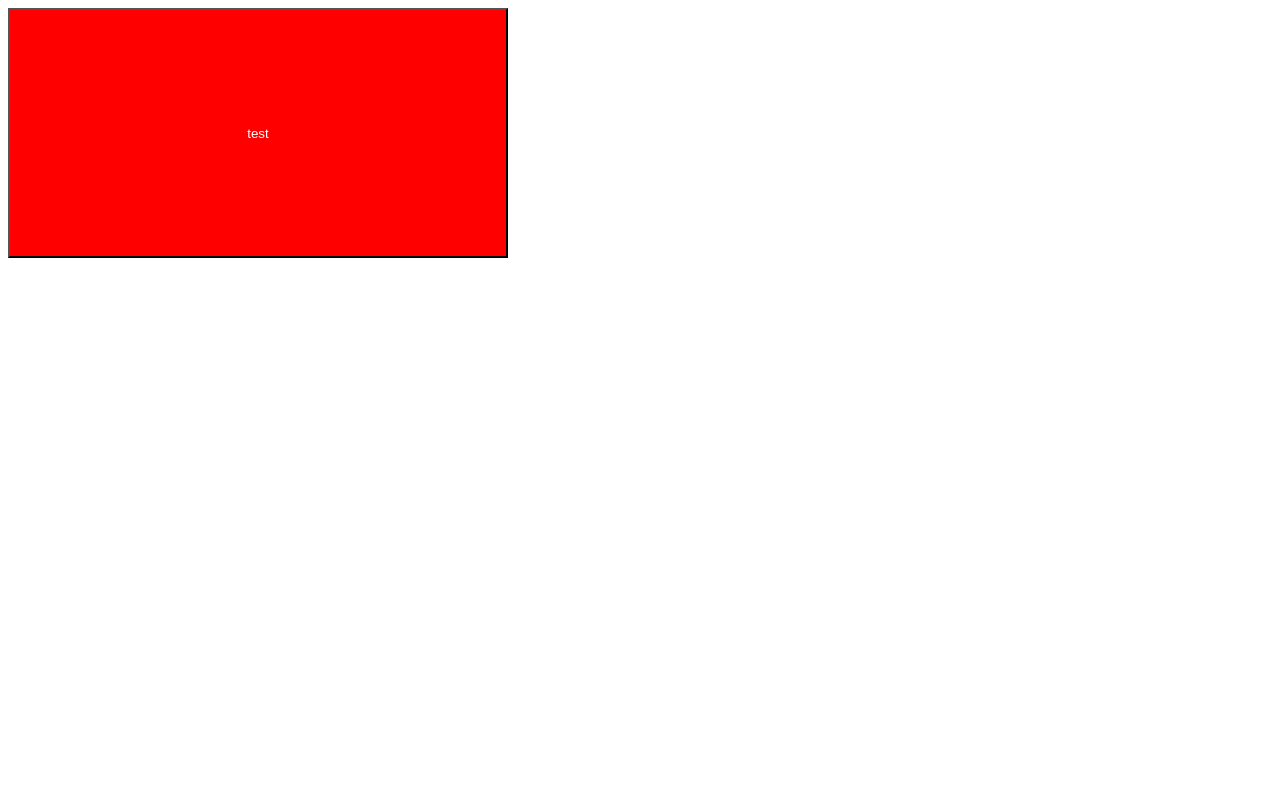
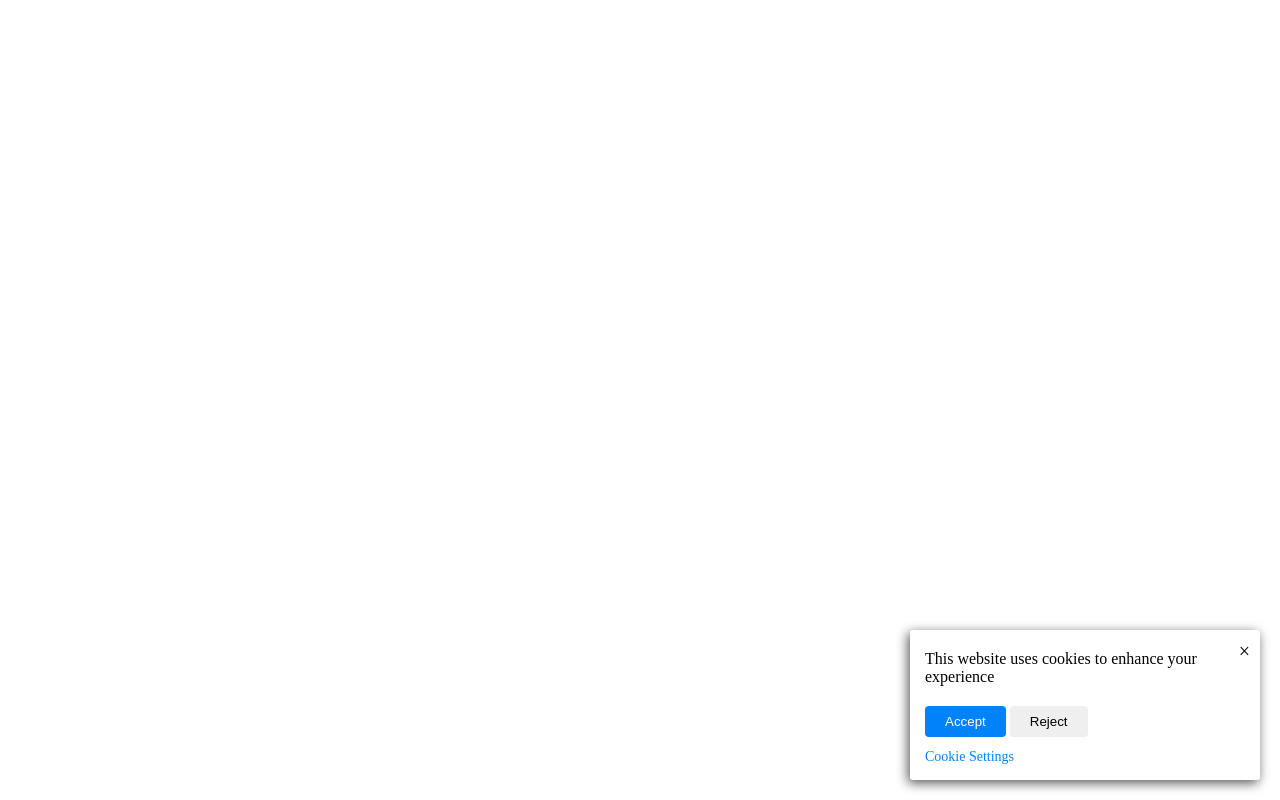
Before and after one commit to AleksGrisins/Bootcamp2024, a plain HTML site: page index.html in a window 1280 px wide. Drawn offline with Linux system fonts and the light colour scheme.

Commit message:
Solution to the task

```diff
--- a/css/style.css
+++ b/css/style.css
@@ -1,6 +1,59 @@
-.hihi {
-  background-color: red;
+.container {
+  border-radius: 3px;
+  padding: 20px 15px 15px 15px;
+  min-width: 150px;
+  width: 320px;
+  transition: ease-out, 3s;
+  background-color: white;
+  filter: drop-shadow(-2px 3px 6px rgb(82, 82, 82));
+  position: fixed;
+  right: 20px;
+  bottom: 20px;
+}
+
+.description {
+  margin: 0 0 20px 0;
+  padding: 0;
+}
+
+.btn {
+  padding: 8px 20px;
+  border: none;
+  border-radius: 4px;
+  transition: 0.3s;
+}
+
+.accept {
+  background-color: #0083fa;
   color: white;
-  width: 500px;
-  height: 250px;
 }
+
+.accept:hover {
+  background-color: #005bb1;
+}
+
+.reject:hover {
+  background-color: #929292;
+  color: white;
+}
+
+.cookie-settings {
+  display: block;
+  margin-top: 12px;
+  text-decoration: none;
+  color: #0083fa;
+  font-size: 14px;
+}
+
+.hidden {
+  transition: ease-out, 0.3s;
+  opacity: 0.1;
+}
+
+.close {
+  position: absolute;
+  top: 10px;
+  right: 10px;
+  font-size: 20px;
+  cursor: pointer;
+}
--- a/index.html
+++ b/index.html
@@ -5,9 +5,15 @@
     <meta name="viewport" content="width=device-width, initial-scale=1">
     <title>Labākais</title>
     <link rel="stylesheet" href="css/style.css">
-    <script src="js/app.js"></script>
 </head>
 <body>
-<button onclick="test()" class="hihi">test</button>
+<div class="container" id="container">
+    <span class="close" id="closeBtn">&times;</span>
+    <p class="description">This website uses cookies to enhance your experience</p>
+    <button onclick="accept()" class="btn accept">Accept</button>
+    <button onclick="reject()" class="btn reject">Reject</button>
+    <a href="https://youtu.be/dQw4w9WgXcQ" class="cookie-settings">Cookie Settings</a>
+</div>
+<script src="js/app.js"></script>
 </body>
 </html>
--- a/js/app.js
+++ b/js/app.js
@@ -1,4 +1,36 @@
-function test() {
-  alert('GOTCHA');
-  window.location.href = 'https://youtu.be/dQw4w9WgXcQ';
+// accept button
+function accept() {
+  console.log('hooray');
+  alert('Success');
+  hideForm();
 }
+
+// reject button
+function reject() {
+  console.log('fail');
+  alert('Rejected');
+  hideForm();
+}
+
+// simple hide
+// document.getElementById('container').style.display = 'none';
+
+// hide form function
+function hideForm() {
+  let x = document.getElementById("container");
+  if (x.style.display === "none") {
+    x.style.display = "block";
+  } else {
+    x.classList.add('hidden');
+    setTimeout(function() {
+      x.style.display = 'none';
+    }, 300);
+  }
+}
+
+// close button
+document.getElementById('closeBtn').addEventListener('click', function() {
+  let container = document.querySelector('.container');
+  container.classList.add('hidden');
+  hideForm();
+});
```
